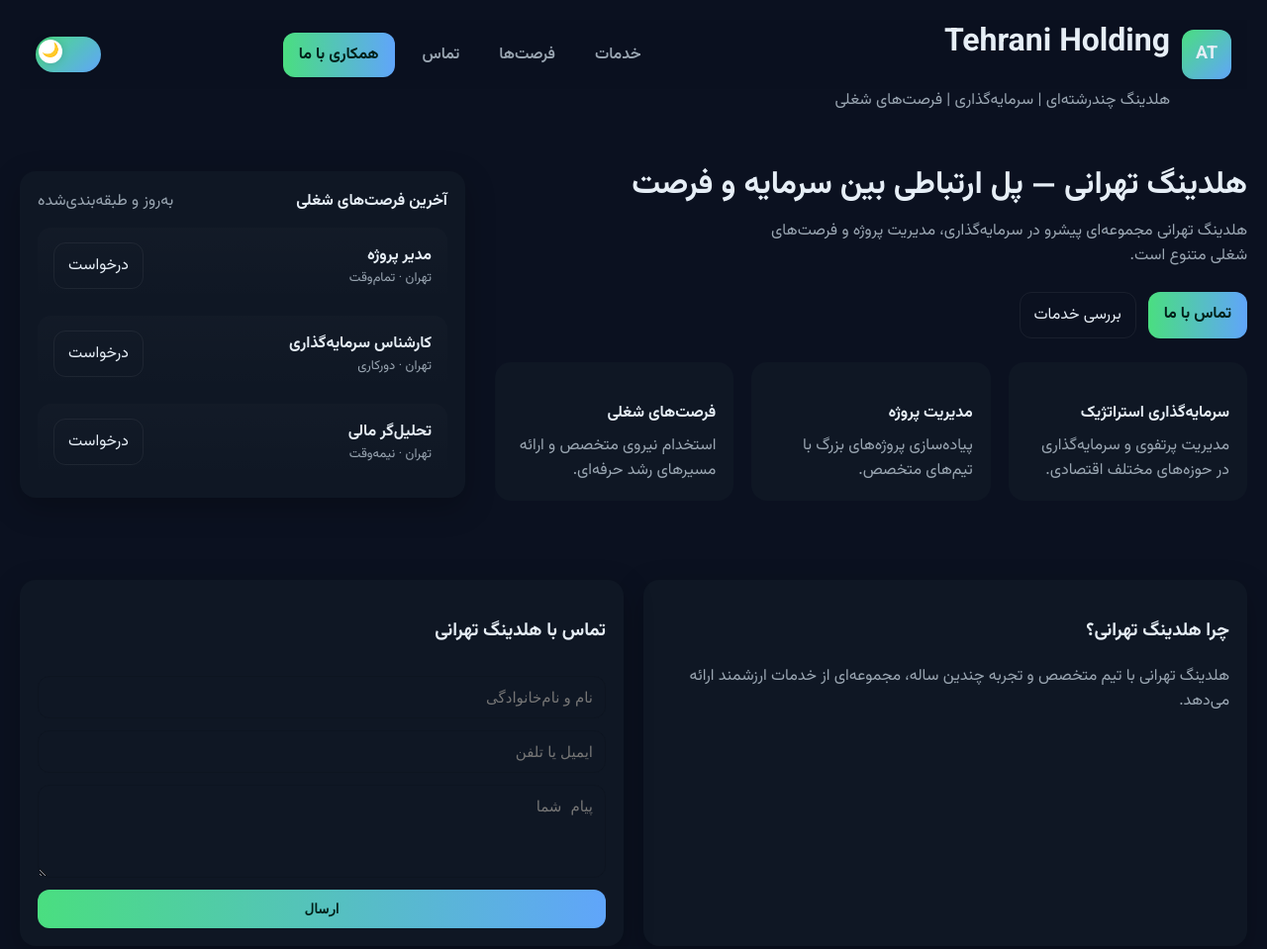
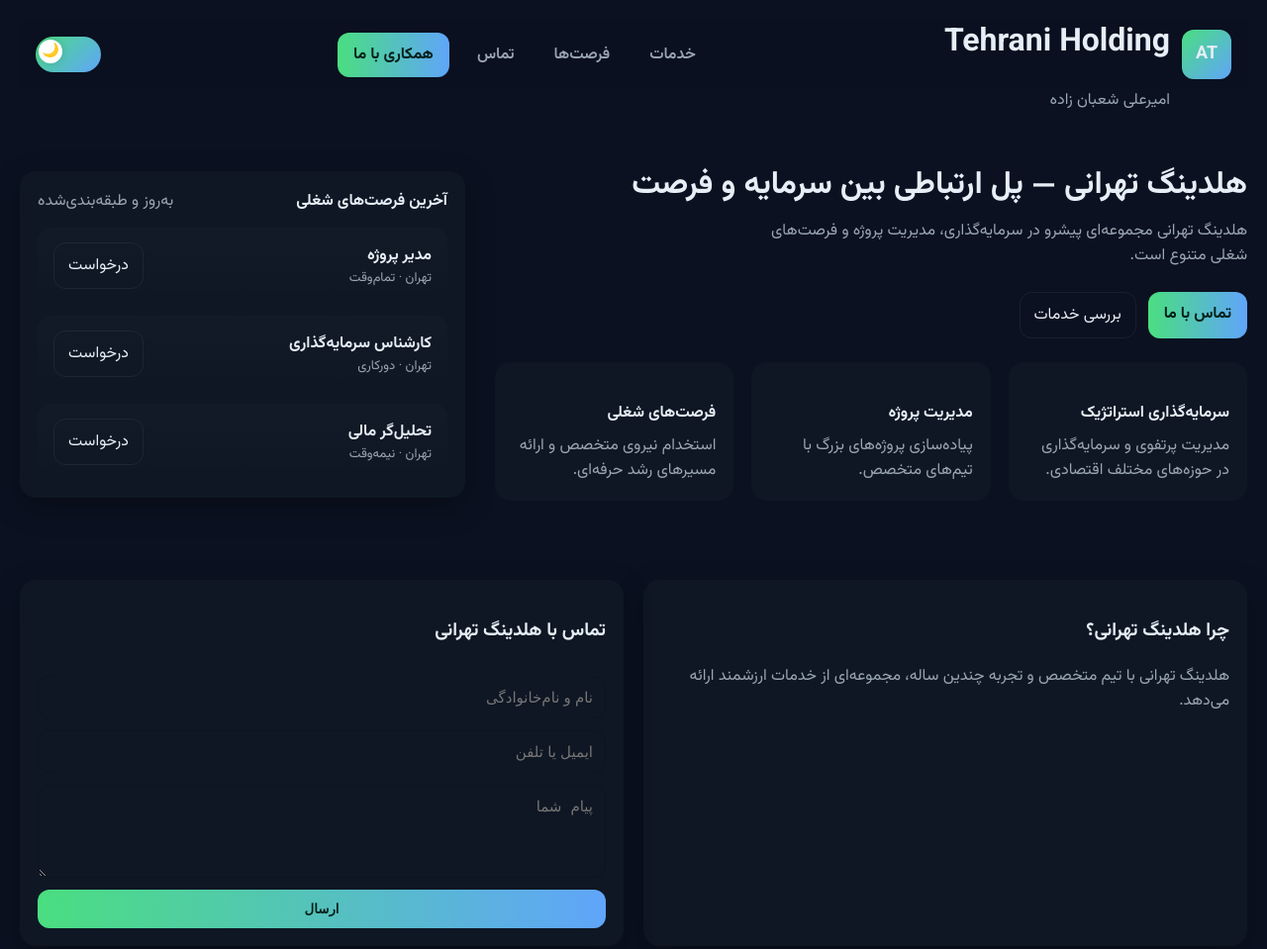
Before and after one commit to aqmir9386-ux/Tehrani__Holding, a plain HTML site: page index.html in a window 1280 px wide. Shown: the top 959 px of the page at 99% size. Drawn offline with Linux system fonts and the light colour scheme.

Commit message:
Update index.html

```diff
--- a/index.html
+++ b/index.html
@@ -120,7 +120,7 @@ body.light footer{color:var(--muted-light);}
       <div class="logo">AT</div>
       <div>
         <h1>Tehrani Holding</h1>
-        <div class="muted">هلدینگ چندرشته‌ای | سرمایه‌گذاری | فرصت‌های شغلی</div>
+        <div class="muted">امیرعلی شعبان زاده</div>
       </div>
     </div>
     <nav>
```
